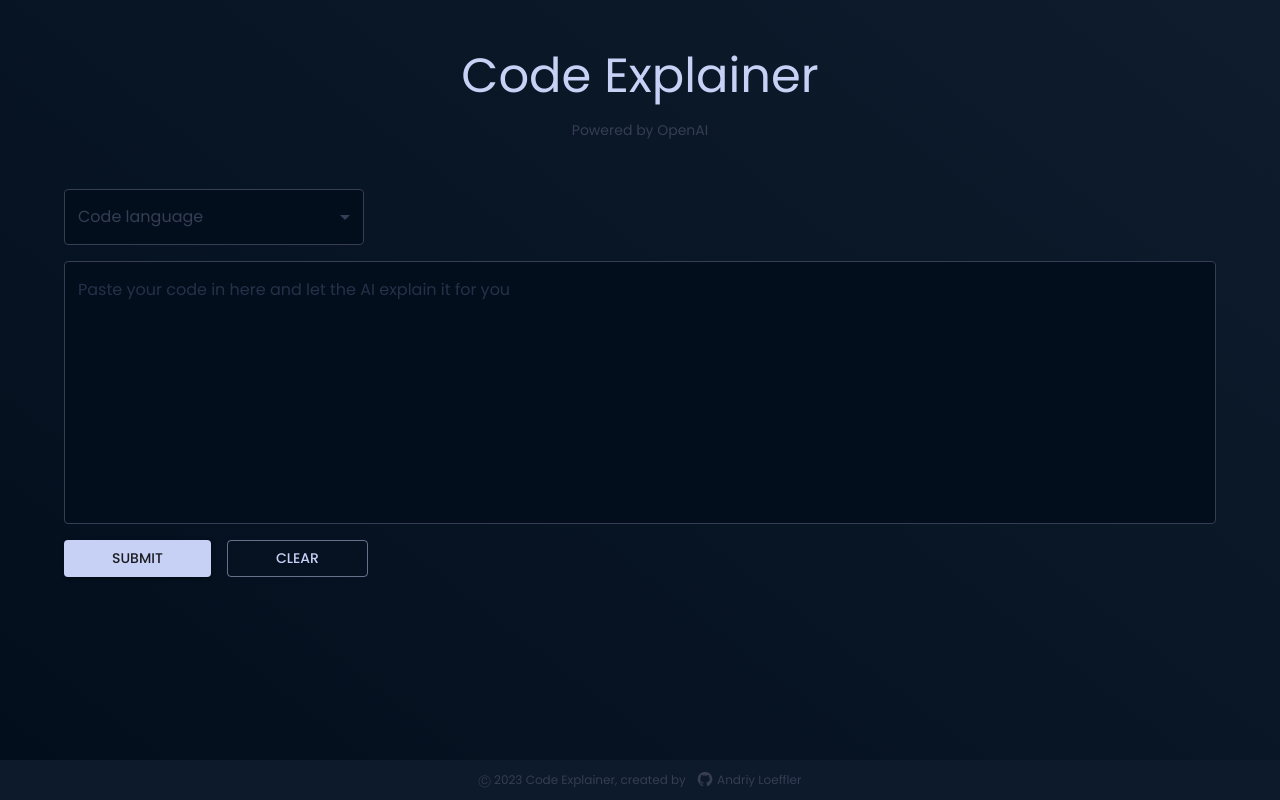
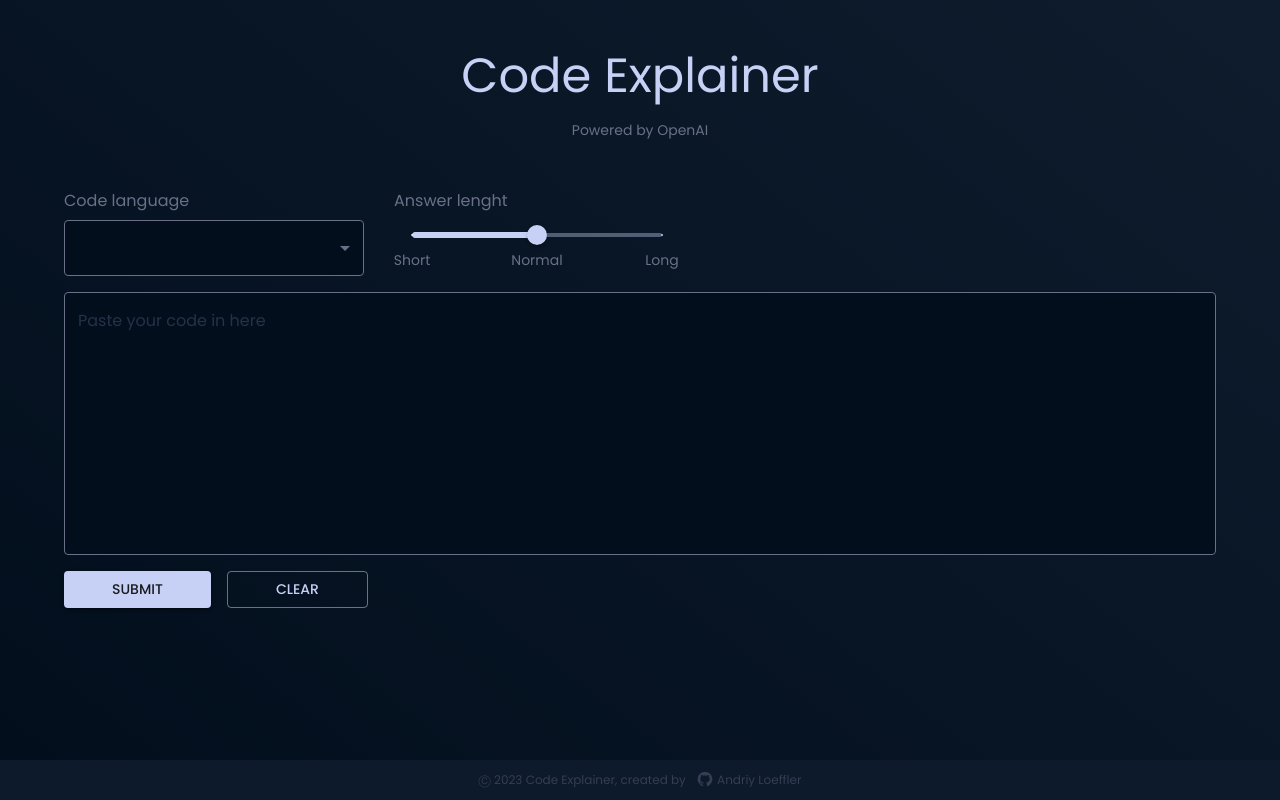
Before and after one commit to Andriy1221/ai-code-explainer, a Next.js app: page / in a window 1280 px wide. Built offline with nearby package versions, Linux system fonts and the light colour scheme.

Commit message:
add answer length slider

```diff
--- /dev/null
+++ b/models/models.ts
@@ -0,0 +1 @@
+export type Length = 1 | 2 | 3 | 4 | 5;
--- a/pages/_app.tsx
+++ b/pages/_app.tsx
@@ -3,11 +3,15 @@
 import { createTheme, ThemeProvider } from "@mui/material";
 
 const primary = "#c6d1f5";
+const secondary = "#6A7088";
 
 const theme = createTheme({
   palette: {
     primary: {
       main: primary,
+    },
+    secondary: {
+      main: secondary,
     },
   },
   typography: {
@@ -20,7 +24,7 @@
           color: primary,
           backgroundColor: "rgba(2, 14, 28, 1)",
           "& fieldset": {
-            borderColor: "#363d54",
+            borderColor: secondary,
           },
 
           "&:hover fieldset": {
--- a/pages/api/completion.ts
+++ b/pages/api/completion.ts
@@ -1,5 +1,6 @@
 import type { NextApiRequest, NextApiResponse } from "next";
 import { Configuration, OpenAIApi } from "openai";
+import { Length } from "../../models/models";
 
 const configuration = new Configuration({
   apiKey: process.env.OPENAI_API_KEY,
@@ -10,9 +11,8 @@
   req: NextApiRequest,
   res: NextApiResponse
 ) {
-  console.log(req.body);
-  const { language, input } = req.body;
-  const prompt = `The following code is writting in ${language}. Explain the code and use as few words as possible: ${input}`;
+  const { language, length, input } = req.body;
+  const prompt = `The following code is writting in ${language}. Explain the code and keep the answer length within ${length} sentences. Here is the code: ${input}`;
   const completion = await openai.createCompletion({
     model: "text-davinci-003",
     prompt,
--- a/pages/index.tsx
+++ b/pages/index.tsx
@@ -4,10 +4,12 @@
   CircularProgress,
   Container,
   FormControl,
+  FormLabel,
   InputLabel,
   MenuItem,
   Select,
   SelectChangeEvent,
+  Slider,
   TextField,
   Typography,
 } from "@mui/material";
@@ -16,9 +18,25 @@
 import Footer from "../components/Footer";
 import languages from "../data/languages";
 
+const marks = [
+  {
+    value: 1,
+    label: "Short",
+  },
+  {
+    value: 3,
+    label: "Normal",
+  },
+  {
+    value: 5,
+    label: "Long",
+  },
+];
+
 export default function Home() {
   const [input, setInput] = useState("");
   const [language, setLanguage] = useState("");
+  const [length, setLength] = useState<number>(3);
   const [result, setResult] = useState("");
   const [loading, setLoading] = useState(false);
   const [languageTouched, setLanguageTouched] = useState(false);
@@ -34,7 +52,11 @@
 
   async function fetchAiResponse() {
     setLoading(true);
-    const res = await axios.post("/api/completion", { language, input });
+    const res = await axios.post("/api/completion", {
+      language,
+      length,
+      input,
+    });
     setResult(res.data.result);
     setLoading(false);
   }
@@ -73,7 +95,7 @@
           <Typography
             sx={{
               fontSize: "0.875rem",
-              color: "#363d54",
+              color: "secondary.main",
               textAlign: "center",
             }}
           >
@@ -81,12 +103,20 @@
           </Typography>
         </Box>
         <Box
-          sx={{ mb: 2, display: "flex", flexDirection: "row", columnGap: 2 }}
+          sx={{
+            mb: 2,
+            display: "flex",
+            flexDirection: "row",
+            alignItems: "flex-start",
+            justifyContent: "flex-start",
+            columnGap: 6,
+          }}
         >
           <FormControl sx={{ width: 300 }}>
-            <InputLabel sx={{ color: "#363d54" }}>Code language</InputLabel>
+            <FormLabel sx={{ color: "secondary.main", mb: 1 }}>
+              Code language
+            </FormLabel>
             <Select
-              label="Code language"
               color="primary"
               error={languageTouched && language.length === 0}
               inputProps={{
@@ -99,7 +129,7 @@
                   },
                 },
               }}
-              sx={{ "& .MuiSelect-icon": { color: "#363d54" } }}
+              sx={{ "& .MuiSelect-icon": { color: "secondary.main" } }}
               onChange={(e: SelectChangeEvent) => {
                 setLanguage(e.target.value);
                 setLanguageTouched(true);
@@ -112,11 +142,26 @@
               ))}
             </Select>
           </FormControl>
+          <FormControl sx={{ width: 250 }}>
+            <FormLabel sx={{ color: "secondary.main", mb: 1, ml: "-18px" }}>
+              Answer lenght
+            </FormLabel>
+            <Slider
+              defaultValue={3}
+              min={1}
+              max={5}
+              marks={marks}
+              onChange={(event, value) => {
+                if (typeof value === "number") setLength(value);
+              }}
+              sx={{ "& .MuiSlider-markLabel": { color: "secondary.main" } }}
+            />
+          </FormControl>
         </Box>
         <TextField
           multiline
           minRows={10}
-          placeholder="Paste your code in here and let the AI explain it for you"
+          placeholder="Paste your code in here"
           color="primary"
           value={input}
           error={inputTouched && input.length === 0}
```
